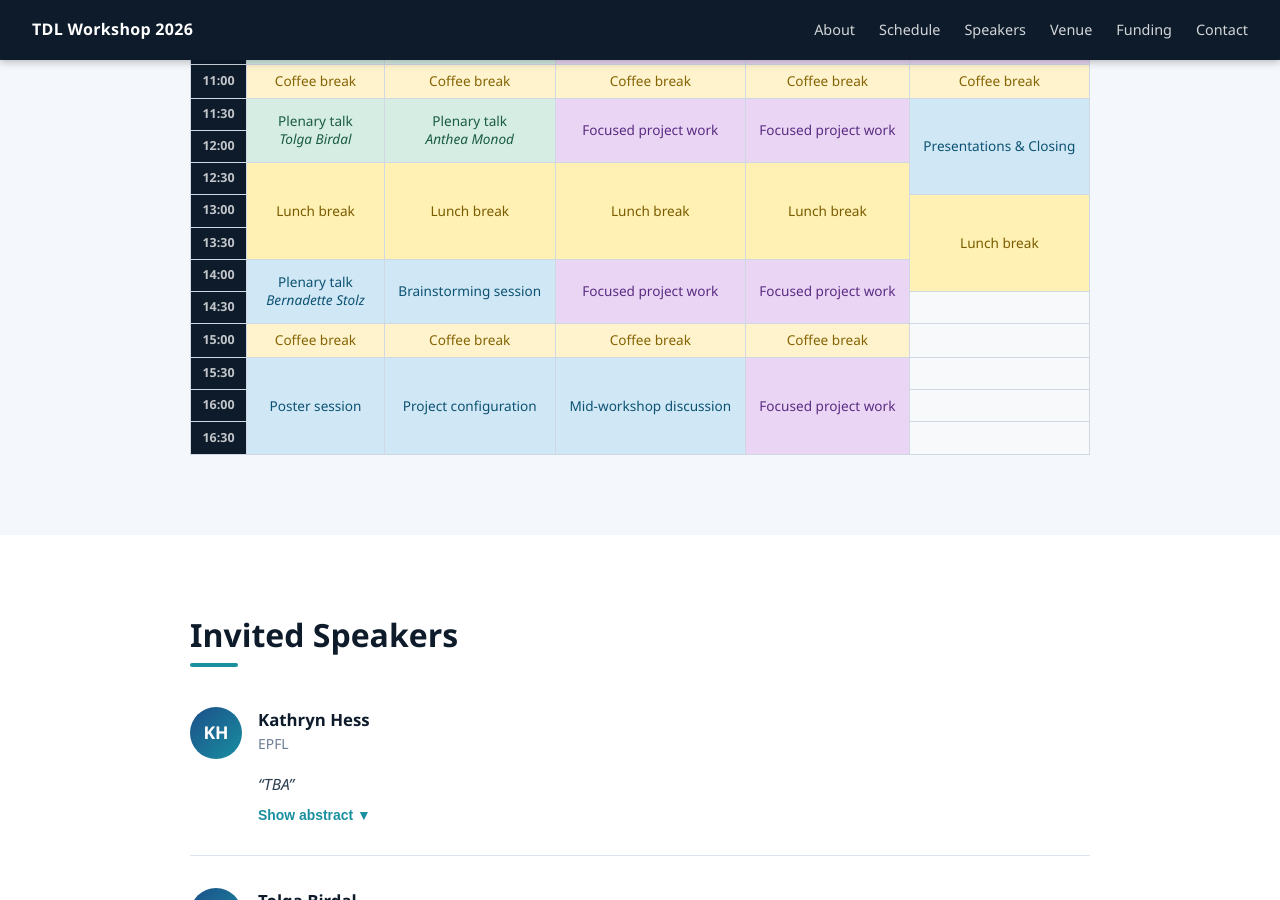
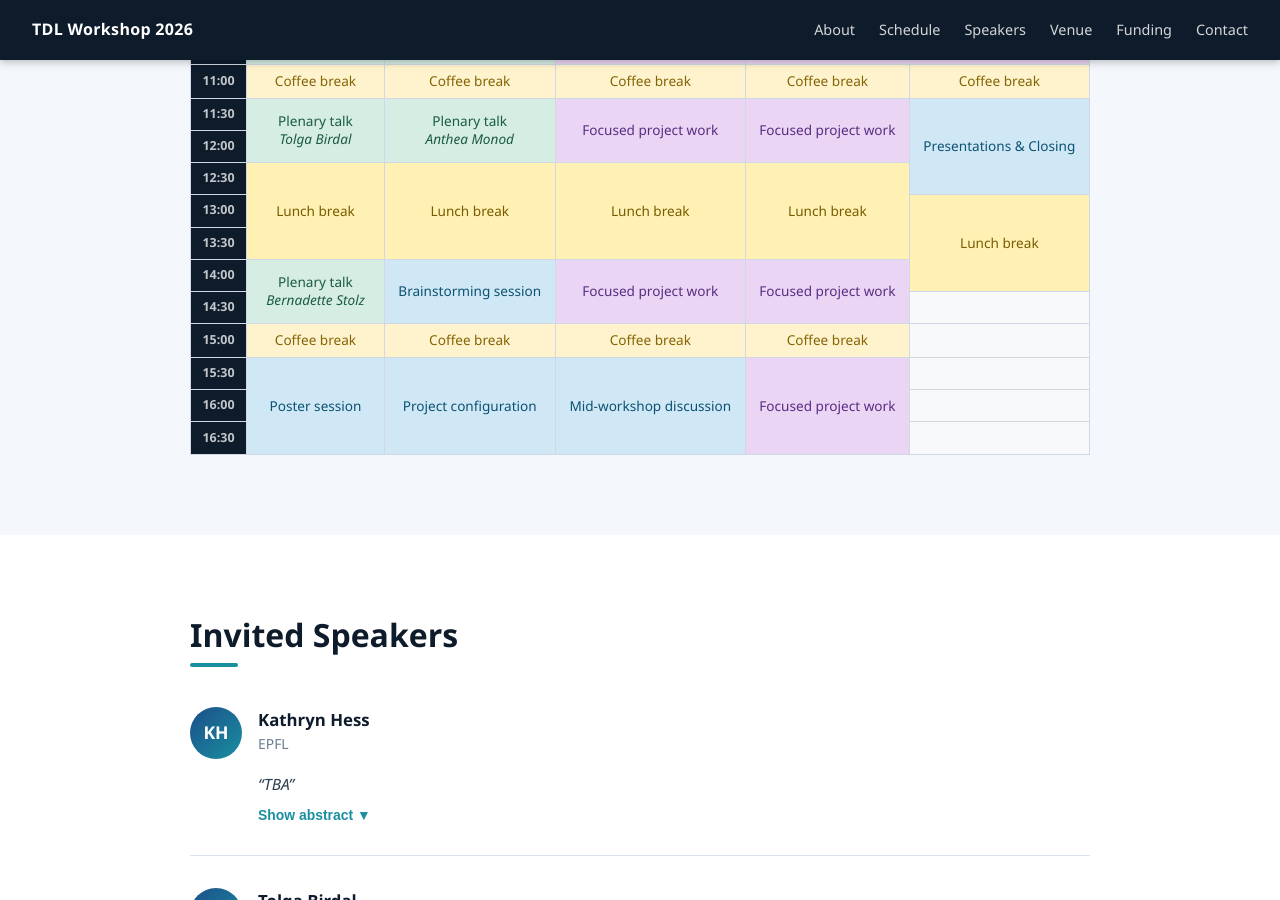
Before and after one commit to aidos-lab/tdl-workshop, a Jekyll site: the page built from index.html, in a window 1280 px wide and 900 px high, scrolled down 2236 px. Built offline with Jekyll 4.4.1, drawn with Linux system fonts in a browser that asks for light colours.

Commit message:
fixed schedule

```diff
--- a/index.html
+++ b/index.html
@@ -131,7 +131,7 @@ layout: default
         </tr>
         <tr>
           <td class="sg-time">14:00</td>
-          <td class="ev-other" rowspan="2">Plenary talk<br><em>Bernadette Stolz</td>
+          <td class="ev-talk" rowspan="2">Plenary talk<br><em>Bernadette Stolz</td>
           <td class="ev-other" rowspan="2">Brainstorming session</td>
           <td class="ev-work" rowspan="2">Focused project work</td>
           <td class="ev-work" rowspan="2">Focused project work</td>
```
